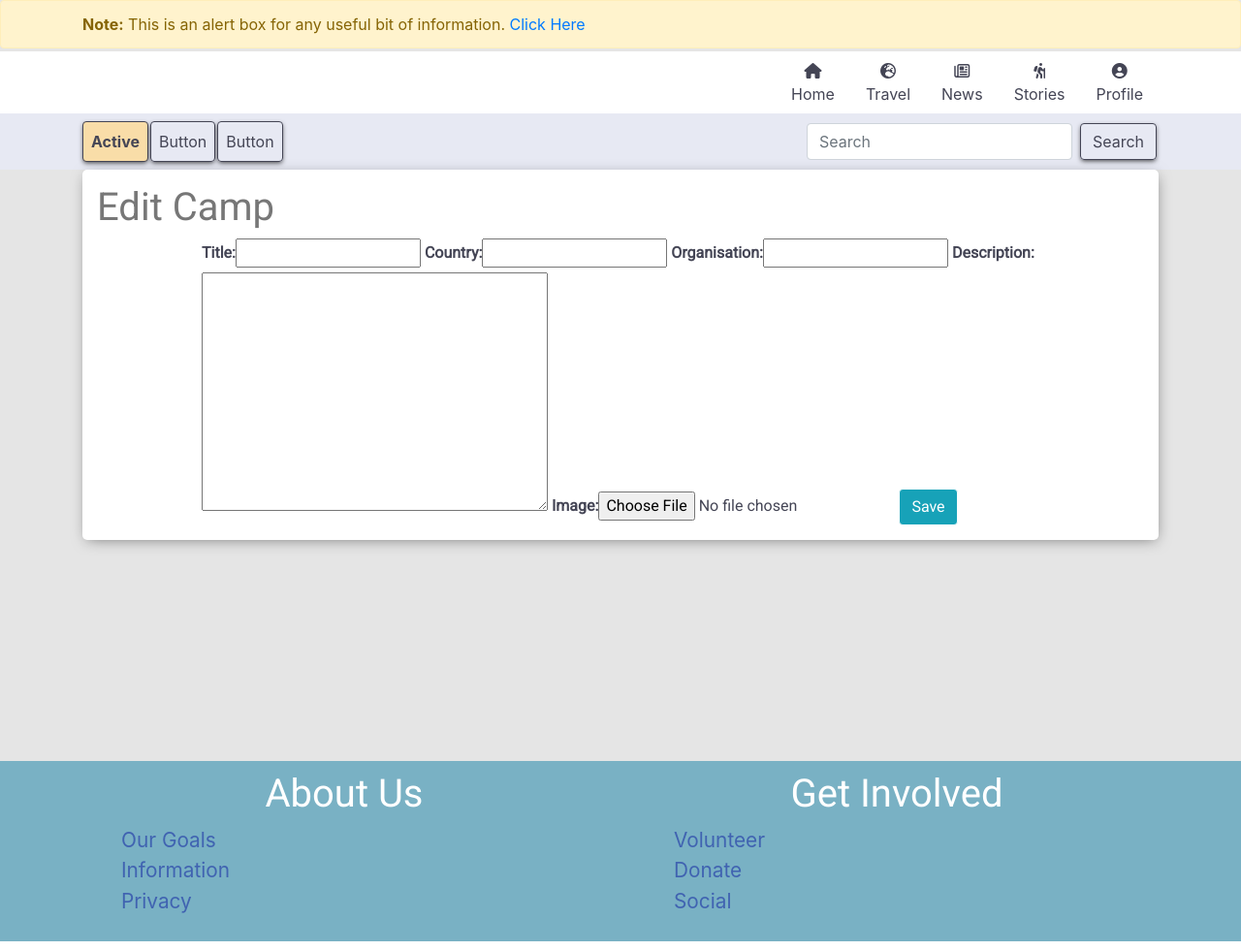
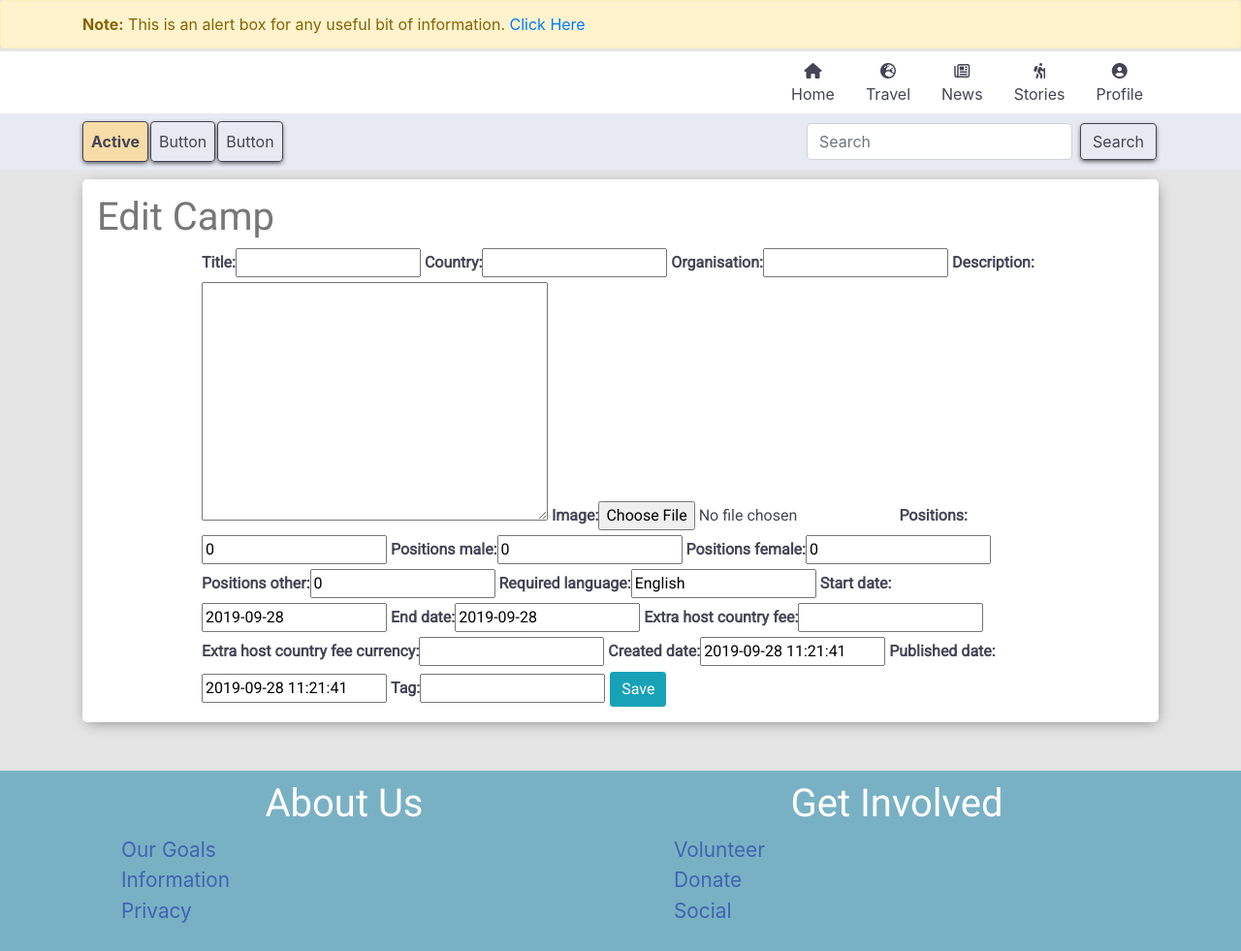
Before and after one commit to Pattern-Projects/volunteer-fsf-project, a Django app: page /camps/new_camp/ in a window 1280 px wide. Shown: the whole page at 97% size. Run offline with Django 3.2, Linux system fonts and the light colour scheme; some libraries are stand-ins or nearby versions; some web fonts are replaced.

Commit message:
Add full details to camp and camps

```diff
--- a/camps/forms.py
+++ b/camps/forms.py
@@ -4,4 +4,5 @@ from .models import Camp
 class CampForm(forms.ModelForm):
     class Meta:
         model = Camp
-        fields = ('title', 'country', 'organisation', 'description', 'image')
+        fields = ('title', 'country', 'organisation', 'description', 'image', 'positions', 'positions_male', 'positions_female', 'positions_other', 'required_language',
+        'start_date', 'end_date', 'extra_host_country_fee', 'extra_host_country_fee_currency', 'created_date', 'published_date', 'tag')
--- a/camps/models.py
+++ b/camps/models.py
@@ -1,5 +1,6 @@
 from django.db import models
 from django.utils import timezone
+from datetime import date
 
 class Camp(models.Model):
     """
@@ -13,11 +14,13 @@ class Camp(models.Model):
     image = models.ImageField(upload_to="img", blank=True, null=True)
 
     # # Camp Details
-    positions = models.IntegerField(null=True)
-    positions_female = models.IntegerField(null=True)
-    positions_male = models.IntegerField(null=True)
-    start_date = models.DateTimeField(default=timezone.now)
-    end_date = models.DateTimeField(default=timezone.now)
+    positions = models.IntegerField(default=0)
+    positions_female = models.IntegerField(default=0)
+    positions_male = models.IntegerField(default=0)
+    positions_other = models.IntegerField(default=0)
+    required_language = models.CharField(max_length=200, blank=False, default="English")
+    start_date = models.DateField(default=date.today)
+    end_date = models.DateField(default=date.today)
     extra_host_country_fee = models.DecimalField(max_digits=20, decimal_places=2, null=True)
     extra_host_country_fee_currency = models.CharField(default="", max_length=200)
 
--- a/camps/templates/edit_camp.html
+++ b/camps/templates/edit_camp.html
@@ -9,6 +9,5 @@
         {{ form | as_bootstrap }}
         <button type="submit" class="btn btn-info">Save</button>
     </form>
-
 </div>
 {% endblock %}
--- a/camps/views.py
+++ b/camps/views.py
@@ -7,7 +7,7 @@ def get_camps(request):
     Create a view that will return a list
     of Camps and render them to the 'camps.html' template
     """
-    results = Camp.objects.all()
+    results = Camp.objects.order_by('published_date')[:30]
     return render(request, "camps.html", {'camps': results})
 
 def camp_details(request, pk):
--- a/static/css/styles.css
+++ b/static/css/styles.css
@@ -44,6 +44,7 @@ p {
     }
 
 .secondary-nav-bar {
+    margin-bottom: 10px;
     background-color: #E7E9F3;
 }
 
@@ -111,7 +112,7 @@ footer {
 
 /* Elements */
 .pagination a {
-    margin-top: 5px;
+    margin-top: 10px;
     margin-bottom: 5px;
     color: #444555;
 }
```
Also changed, not shown: camps/templates/camp.html (+12 -1 lines), camps/templates/camps.html (+7 -0 lines), camps/migrations/0022_auto_20191114_1502.py (added), camps/migrations/0023_auto_20191114_1502.py (added), camps/migrations/0024_camp_required_language.py (added), camps/migrations/0025_auto_20191114_1546.py (added), camps/migrations/0026_auto_20191114_1553.py (added), camps/migrations/0027_auto_20191114_1603.py (added), camps/migrations/0028_camp_positions_other.py (added), db.sqlite3.
